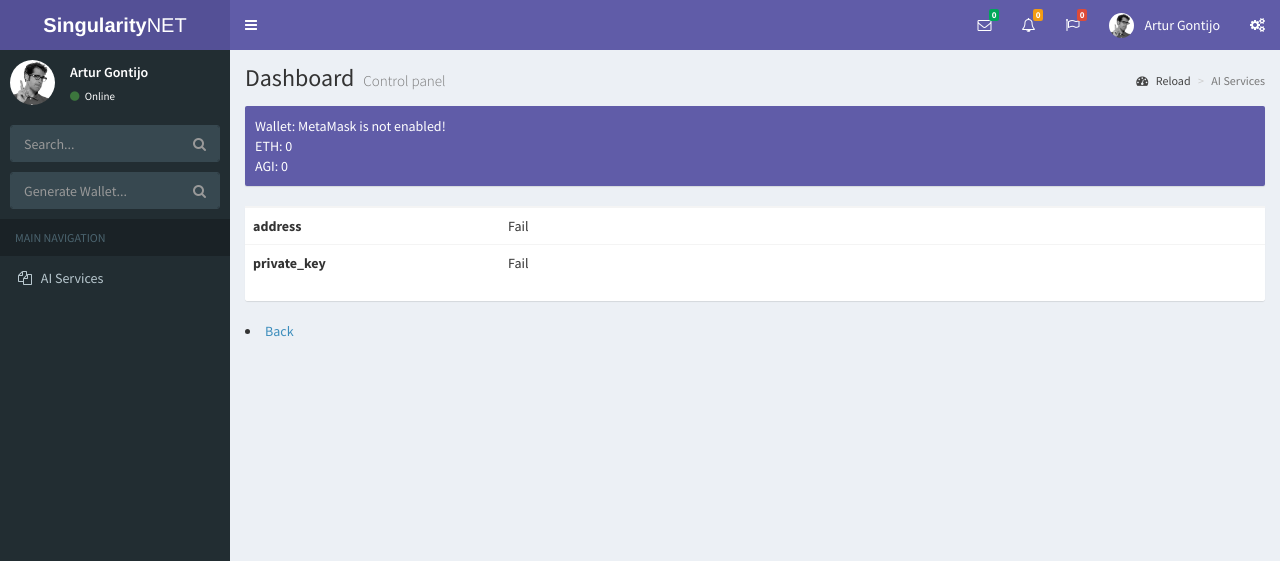
After one commit to glautervl/flask-grpc, a Flask app: page /wallet in a window 1280 px wide. The commit adds this page. Shown: the top 561 px of the page. Run offline with Flask 2, Linux system fonts and the light colour scheme; parts of the project's set-up code (start-up, migrations or seed data) failed here and were passed over; some libraries are stand-ins or nearby versions.

```diff
--- a/app.py
+++ b/app.py
@@ -11,14 +11,14 @@
 app_folder = Path(__file__).absolute().parent
 sys.path.append(str(app_folder.joinpath("backend")))
 
-from backend import mem, update_organization_dict, start_registry_cli, call_api
+from backend import mem, update_organization_dict, start_registry_cli, call_api, get_wallet_by_mnemonic
 
 
 # For protobuf
 os.environ["PROTOCOL_BUFFERS_PYTHON_IMPLEMENTATION"] = "python"
 
 app = Flask(__name__)
-app.config.from_object('config')
+app.config.from_object("config")
 
 
 def get_service_info(org_dict, target_org, target_service):
@@ -152,6 +152,21 @@
                            org_json=org_dict,
                            len_orgs=len_orgs,
                            len_services=len_services)
+
+
+@app.route('/wallet', methods=['POST', 'GET'])
+def wallet():
+    user_wallet = {
+        "address": "Fail",
+        "private_key": "Fail"
+    }
+    if request.method == 'POST':
+        user_wallet = get_wallet_by_mnemonic(request.form.get("mnemonic"), request.form.get("index"))
+        print("[wallet] user_wallet: ", user_wallet)
+
+    return render_template("wallet.html",
+                           service_name="Wallet Generator",
+                           user_wallet=user_wallet)
 
 
 @app.route('/service')
--- a/templates/layout.html
+++ b/templates/layout.html
@@ -154,13 +154,23 @@
             <div class="input-group">
               <input type="text" name="q" class="form-control" placeholder="Search...">
               <span class="input-group-btn">
-                    <button type="submit" name="search" id="search-btn" class="btn btn-flat"><i class="fa fa-search"></i>
-                    </button>
-                  </span>
+                <button type="submit" name="search" id="search-btn" class="btn btn-flat"><i class="fa fa-search"></i>
+                </button>
+              </span>
             </div>
           </form>
           <!-- /.search form -->
           <!-- sidebar menu: : style can be found in sidebar.less -->
+          <form action="wallet.html" method="POST" class="sidebar-form">
+            <div class="input-group">
+              <input type="text" name="mnemonic" class="form-control" placeholder="Generate Wallet...">
+              <input type="hidden" name="index" value="0">
+              <span class="input-group-btn">
+                <button type="submit" name="search" id="search-btn" class="btn btn-flat"><i class="fa fa-search"></i>
+                </button>
+              </span>
+            </div>
+          </form>
           <ul class="sidebar-menu" data-widget="tree">
             <li class="header">MAIN NAVIGATION</li>
             <li class="treeview">
--- /dev/null
+++ b/templates/wallet.html
@@ -0,0 +1,24 @@
+{% extends "layout.html" %}
+{% block title %}{{ service_name }}{% endblock %}
+{% block content %}
+    <div class="row">
+      <div class="col-lg-12">
+        <!-- Widget: user widget style 1 -->
+        <div class="box box-widget widget-user-2">
+          <div class="box-footer no-padding">
+            <ul class="nav nav-stacked">
+              <table class="table table-hover">
+              {% for key, value in user_wallet.items() %}
+                 <tr>
+                      <th class="col-md-2"> {{ key }} </th>
+                      <td class="col-md-6"> {{ value }} </td>
+                 </tr>
+              {% endfor %}
+              </table>
+            </ul>
+          </div>
+        </div>
+      </div>
+    </div>
+    <li><a href="/">Back</a></li>
+{% endblock %}
```
Also changed, not shown: backend/__init__.py (+6 -6 lines), backend/wallet_utils/__init__.py (added, +33 -0 lines), README.md (added).
